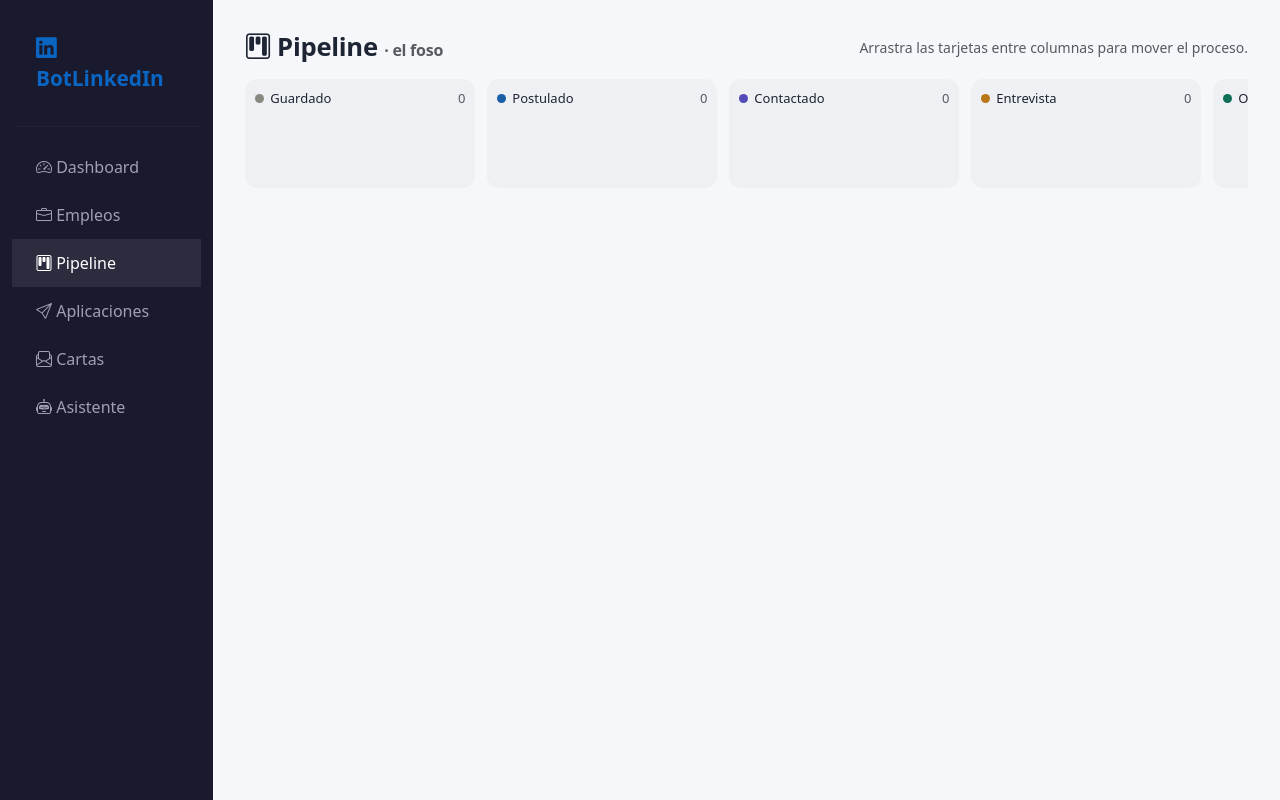
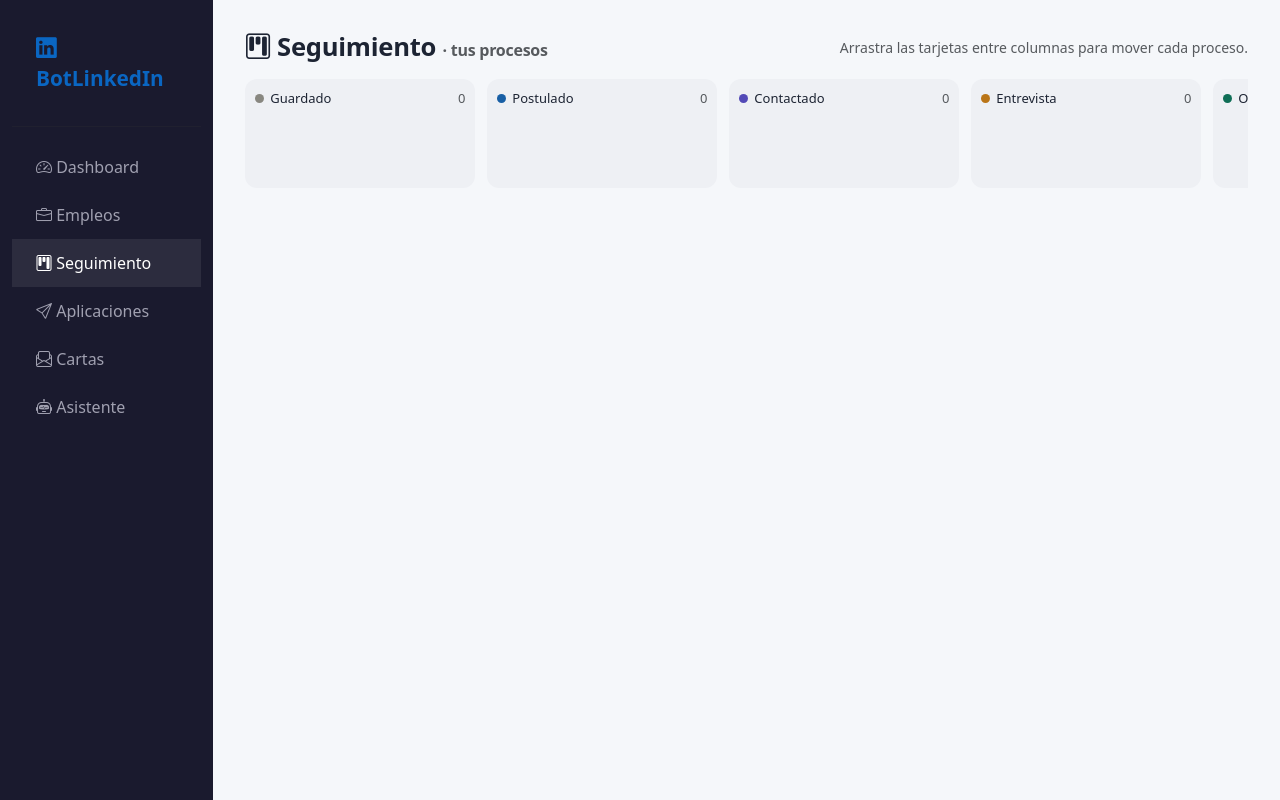
Before and after one commit to alvaroivanh/BotLinkedIn, a FastAPI app: page /pipeline in a window 1280 px wide. Run offline with FastAPI, Linux system fonts and the light colour scheme; data that the repository does not hold is empty.

Commit message:
refactor: rename user-facing 'Pipeline / el foso' to 'Seguimiento'
'Pipeline'/'foso' was an internal name. The user-facing label is now
'Seguimiento' (clearer and friendlier): sidebar link, page title/heading,
the 'Guardar en seguimiento' button and toasts. Internal routes and JS
identifiers (/pipeline, /api/pipeline, group:'pipeline') stay the same.

Co-Authored-By: Claude Opus 4.8 <noreply@anthropic.com>

```diff
--- a/src/web/templates/base.html
+++ b/src/web/templates/base.html
@@ -43,7 +43,7 @@
                     <i class="bi bi-briefcase"></i> Empleos
                 </a>
                 <a href="/pipeline" class="{% if request.url.path == '/pipeline' %}active{% endif %}">
-                    <i class="bi bi-kanban"></i> Pipeline
+                    <i class="bi bi-kanban"></i> Seguimiento
                 </a>
                 <a href="/applications" class="{% if request.url.path == '/applications' %}active{% endif %}">
                     <i class="bi bi-send"></i> Aplicaciones
--- a/src/web/templates/jobs.html
+++ b/src/web/templates/jobs.html
@@ -154,7 +154,7 @@
                     <i class="bi bi-window-stack"></i> Abrir en navegador limpio
                 </button>
                 <button type="button" class="btn btn-outline-dark" onclick="addToPipeline()">
-                    <i class="bi bi-kanban"></i> Guardar en pipeline
+                    <i class="bi bi-kanban"></i> Guardar en seguimiento
                 </button>
                 <button type="button" class="btn btn-success" id="jpCover">
                     <i class="bi bi-envelope-paper"></i> Generar carta
@@ -406,7 +406,7 @@ async function addToPipeline() {
     try {
         const res = await fetch('/api/pipeline/add-job/' + _previewJobId, { method: 'POST' });
         const d = await res.json();
-        if (res.ok) showToast(d.existing ? 'Ya estaba en el pipeline (restaurado).' : '✅ Guardado en el pipeline.', 'success');
+        if (res.ok) showToast(d.existing ? 'Ya estaba en seguimiento (restaurado).' : '✅ Guardado en seguimiento.', 'success');
         else showToast(d.detail || 'No se pudo guardar.', 'danger');
     } catch (e) {
         showToast('Error: ' + e.message, 'danger');
--- a/src/web/templates/pipeline.html
+++ b/src/web/templates/pipeline.html
@@ -1,5 +1,5 @@
 {% extends "base.html" %}
-{% block title %}Pipeline - BotLinkedIn{% endblock %}
+{% block title %}Seguimiento - BotLinkedIn{% endblock %}
 
 {% block extra_css %}
 <style>
@@ -21,8 +21,8 @@
 
 {% block content %}
 <div class="d-flex justify-content-between align-items-center mb-3">
-    <h2 class="mb-0"><i class="bi bi-kanban"></i> Pipeline <span class="text-muted fs-6">· el foso</span></h2>
-    <span class="text-muted small">Arrastra las tarjetas entre columnas para mover el proceso.</span>
+    <h2 class="mb-0"><i class="bi bi-kanban"></i> Seguimiento <span class="text-muted fs-6">· tus procesos</span></h2>
+    <span class="text-muted small">Arrastra las tarjetas entre columnas para mover cada proceso.</span>
 </div>
 
 <div class="pipe-board">
```
